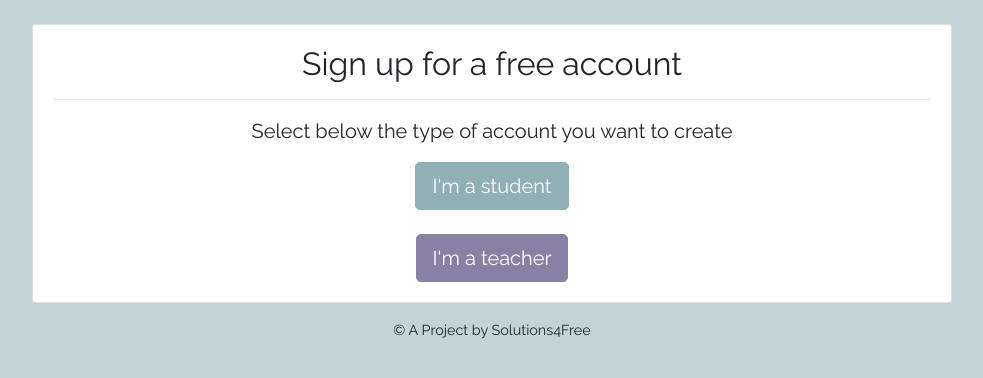
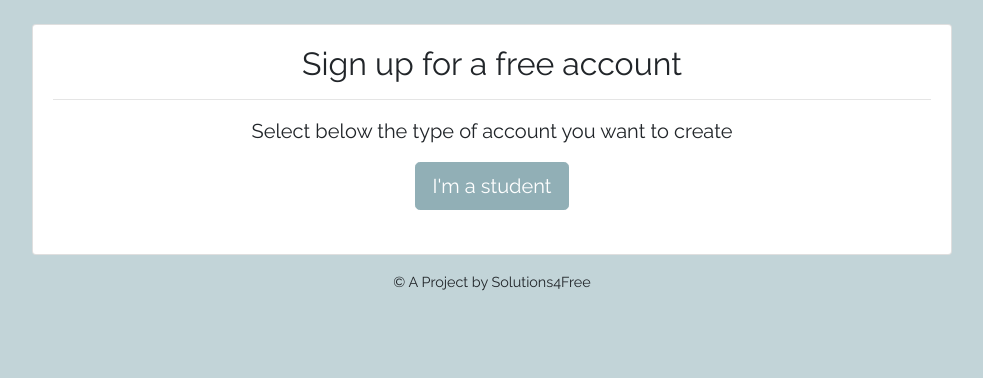
Before and after one commit to sanchitsharma/quiz_app, a Django app: template templates/registration/signup.html in a window 1280 px wide. Shown: the part 56-434 px from the top of the page, without its empty margins (148-1131 px from the left). Run offline with Django 3.2, Linux system fonts and the light colour scheme; the template is opened without the code that fills it, so the values that code supplies are empty; some libraries are stand-ins or nearby versions; some web fonts are replaced.

Commit message:
removing teacher signup

```diff
--- a/templates/registration/signup.html
+++ b/templates/registration/signup.html
@@ -7,7 +7,7 @@
   <div class="container">
   <div class="row align-items-start">
     <div class="col">
- <a href="{% url 'student_signup' %}" class="btn btn-student btn-lg" role="button">I'm a student</a>    </div>
+ <a href="{% url 'signup' %}" class="btn btn-student btn-lg" role="button">I'm a student</a>    </div>
 
   </div>
   <div class="row align-items-center">
@@ -16,11 +16,7 @@
     </div>
 
   </div>
-  <div class="row align-items-end">
-    <div class="col">
- <a href="{% url 'teacher_signup' %}" class="btn btn-teacher btn-lg" role="button">I'm a teacher</a>
-    </div>
-   </div>
+
 </div>
 
   </div>
```
